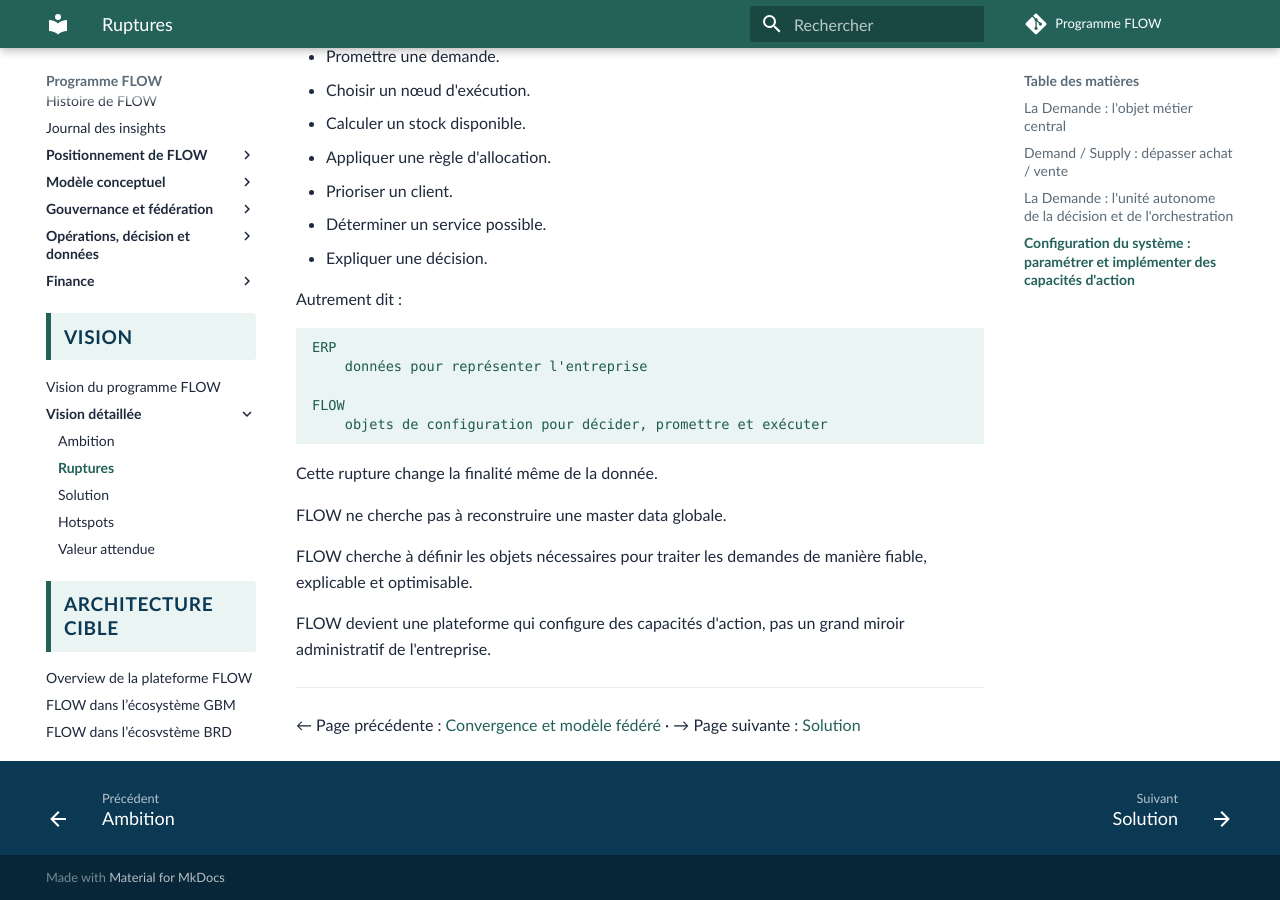
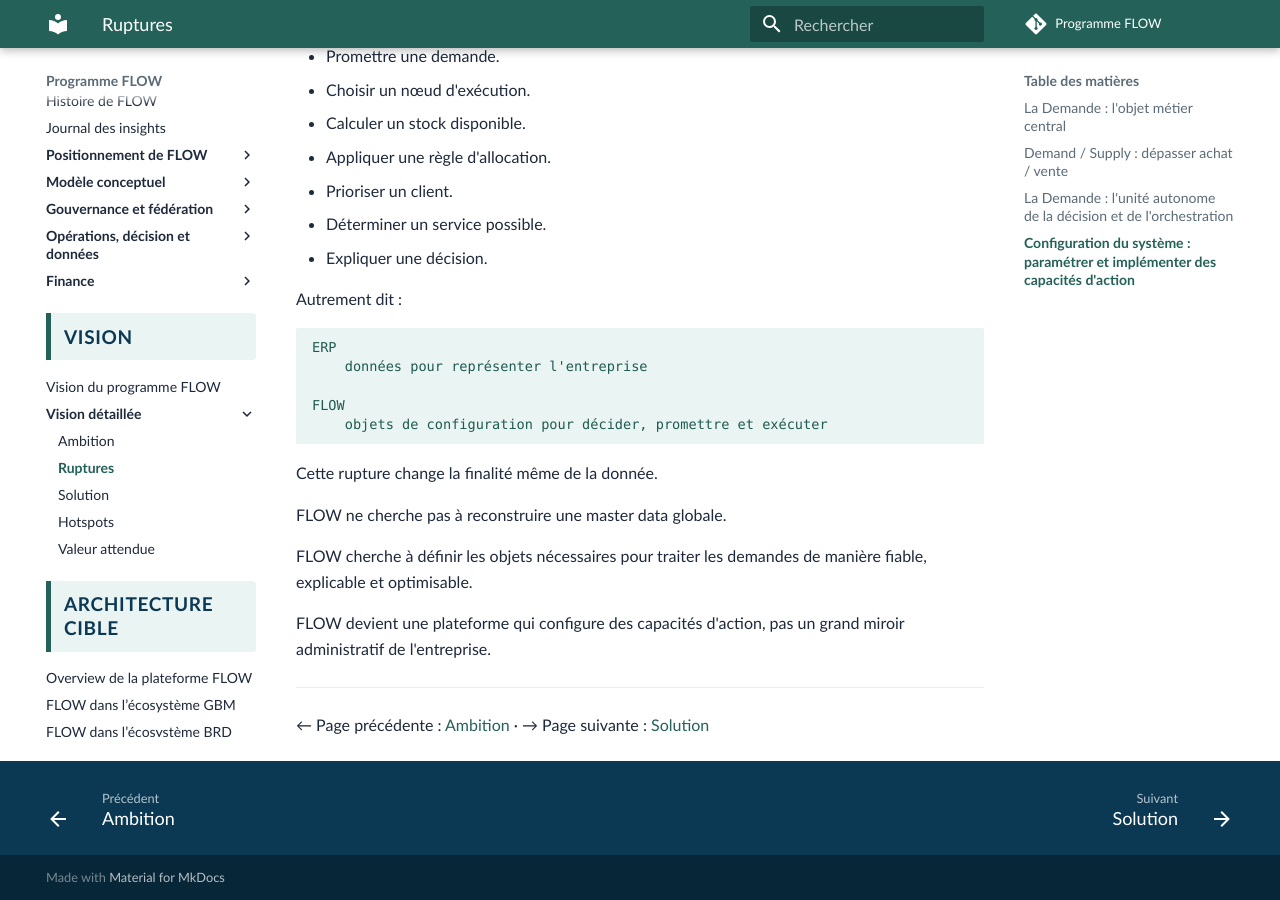
Before and after one commit to laurent-sintes/FLOW-Program, an MkDocs documentation site: the page built from docs/vision/vision-detaillee/3-ruptures-structurantes.md, in a window 1280 px wide and 900 px high, scrolled down 2849 px. Built offline with MkDocs 1.6.1 and Material for MkDocs 9.7.7, drawn with Linux system fonts in a browser that asks for light colours; comment, search, counter and statistics services are not loaded.

Commit message:
Corriger le lien précédent du chapitre ruptures

```diff
--- a/docs/vision/vision-detaillee/3-ruptures-structurantes.md
+++ b/docs/vision/vision-detaillee/3-ruptures-structurantes.md
@@ -133,4 +133,4 @@
 
 ---
 
-← Page précédente : [Convergence et modèle fédéré](2-convergence-et-modele-federe.md) · → Page suivante : [Solution](4-plateforme-flow.md)
+← Page précédente : [Ambition](1-ambition-et-contexte.md) · → Page suivante : [Solution](4-plateforme-flow.md)
```
